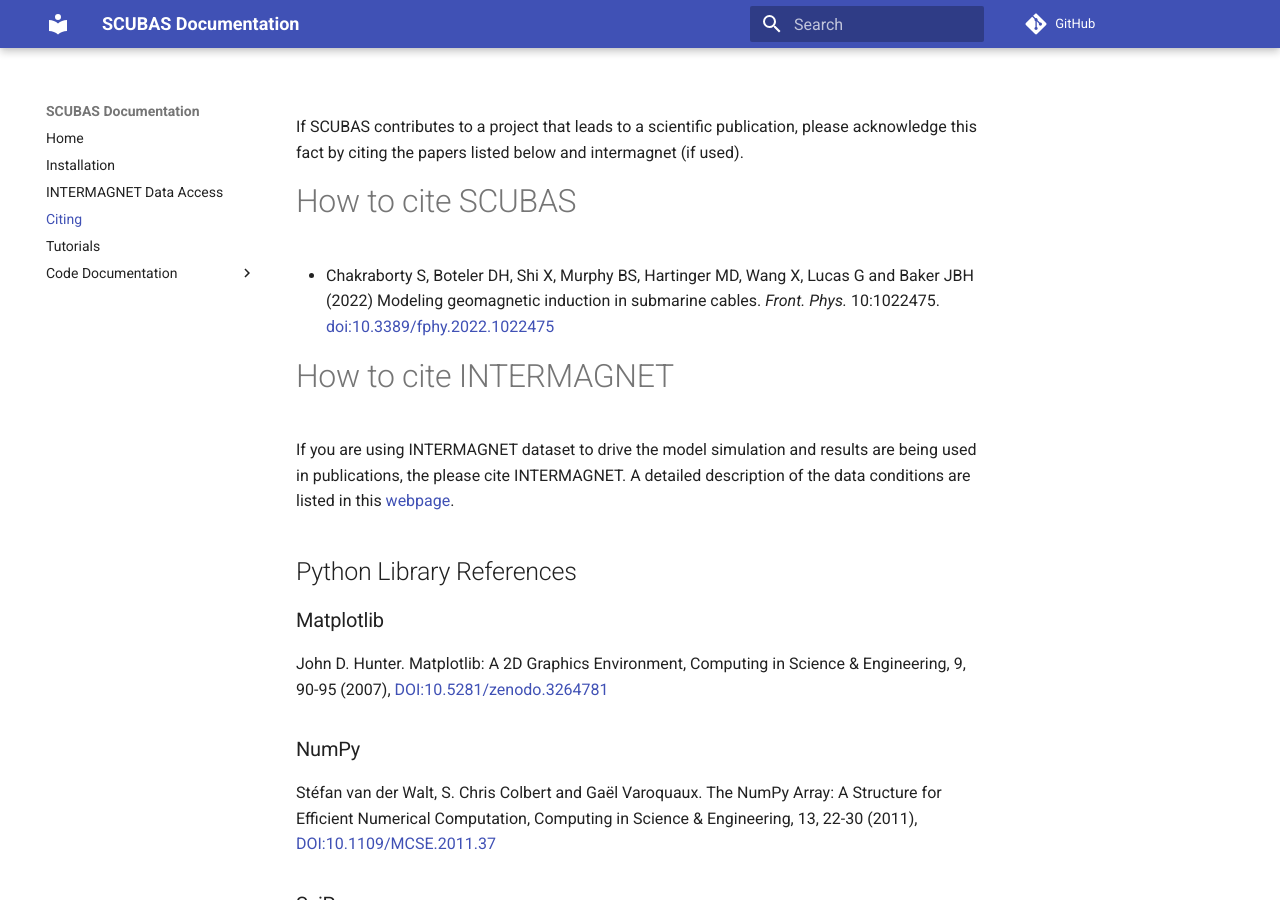
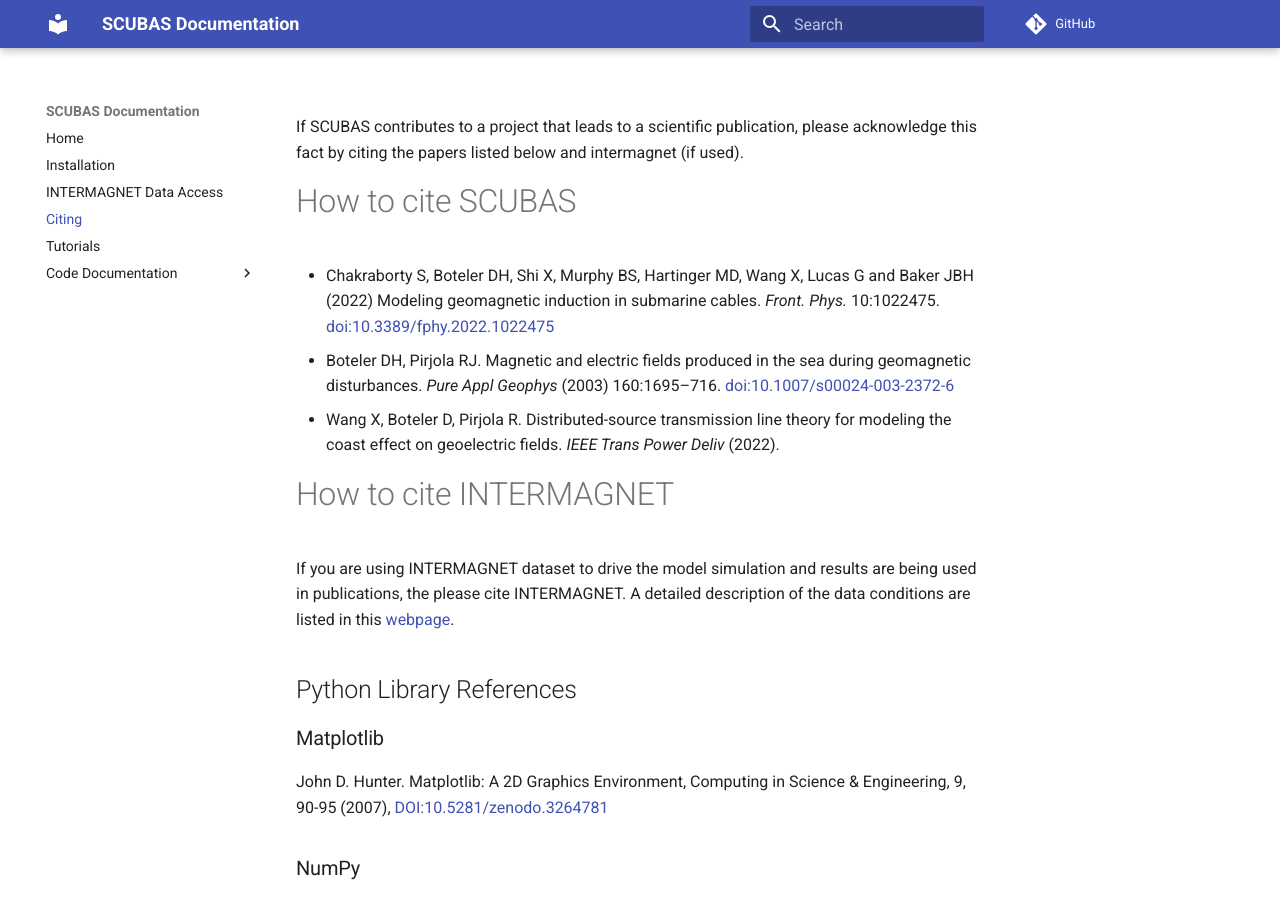
Before and after one commit to shibaji7/SCUBAS, an MkDocs documentation site: the page built from docs/user/citing.md, in a window 1280 px wide and 900 px high. Built offline with MkDocs 1.6.1 and Material for MkDocs 9.7.7, drawn with Linux system fonts in a browser that asks for light colours; comment, search, counter and statistics services are not loaded.

Commit message:
Updated Documentation

```diff
--- a/docs/user/citing.md
+++ b/docs/user/citing.md
@@ -15,6 +15,8 @@ If SCUBAS contributes to a project that leads to a scientific publication, pleas
 # How to cite SCUBAS
 
 - Chakraborty S, Boteler DH, Shi X, Murphy BS, Hartinger MD, Wang X, Lucas G and Baker JBH (2022) Modeling geomagnetic induction in submarine cables. *Front. Phys.* 10:1022475. [doi:10.3389/fphy.2022.1022475](https://doi.org/10.3389/fphy.2022.1022475)
+- Boteler DH, Pirjola RJ. Magnetic and electric fields produced in the sea during geomagnetic disturbances. *Pure Appl Geophys* (2003) 160:1695–716. [doi:10.1007/s00024-003-2372-6](https://doi.org/10.1007/s00024-003-2372-6)
+- Wang X, Boteler D, Pirjola R. Distributed-source transmission line theory for modeling the coast effect on geoelectric fields. *IEEE Trans Power Deliv* (2022).
 
 # How to cite INTERMAGNET
 
```
Also changed, not shown: 3 other files.
